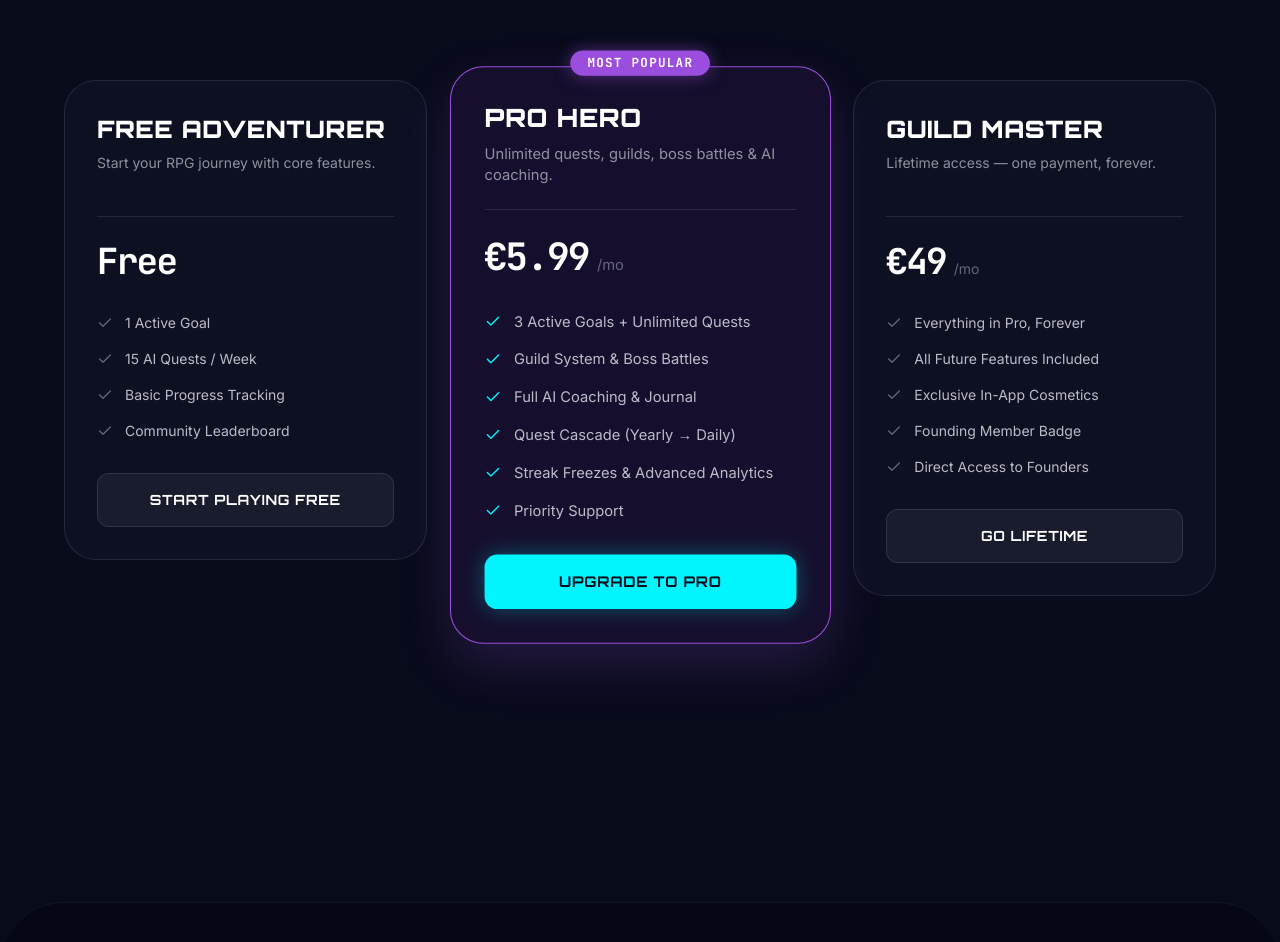
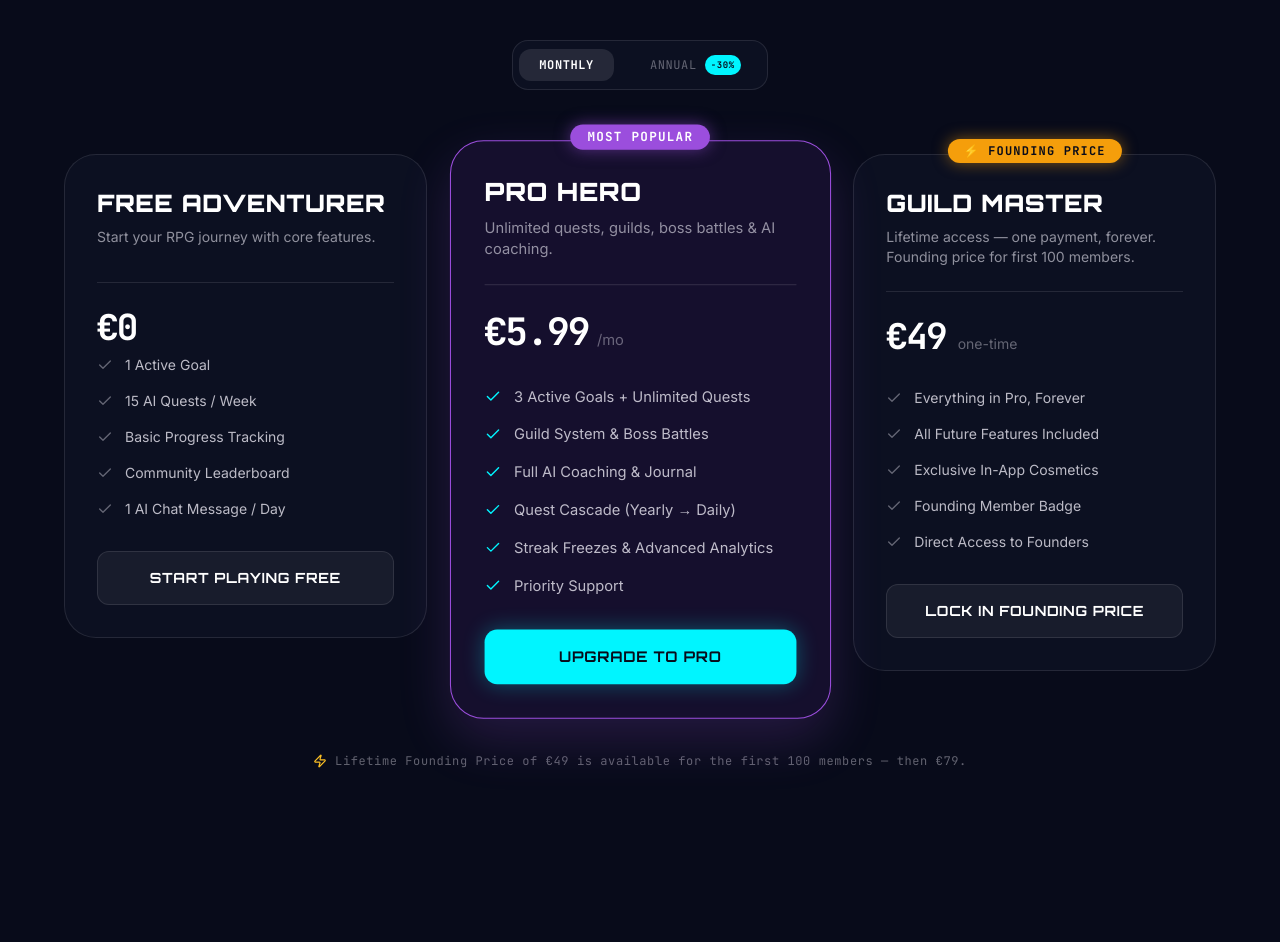
Before and after one commit to nikita-bg/xplife, a Next.js app: page /en in a window 1280 px wide. Shown: the part 6600-7542 px from the top of the page. Built offline with nearby package versions, Linux system fonts and the light colour scheme.

Commit message:
feat: Add new Pricing component and initial internationalization message files with comprehensive English strings.

```diff
--- a/messages/en.json
+++ b/messages/en.json
@@ -775,16 +775,24 @@
       "title": "Select Your",
       "titleHighlight": "Class",
       "description": "No credit card needed. Start free. Upgrade anytime.",
+      "monthly": "Monthly",
+      "annual": "Annual",
+      "popularBadge": "Most Popular",
+      "annualBadge": "Best Value",
+      "foundingBadge": "⚡ Founding Price",
+      "foundingNote": "Lifetime Founding Price of €49 is available for the first 100 members — then €79.",
       "freeName": "Free Adventurer",
-      "freePrice": "Free",
+      "freePrice": "€0",
       "freeDesc": "Start your RPG journey with core features.",
       "freeF1": "1 Active Goal",
       "freeF2": "15 AI Quests / Week",
       "freeF3": "Basic Progress Tracking",
       "freeF4": "Community Leaderboard",
+      "freeF5": "1 AI Chat Message / Day",
       "freeCta": "Start Playing Free",
       "proName": "Pro Hero",
       "proPrice": "€5.99",
+      "proAnnualPrice": "€4.17",
       "proDesc": "Unlimited quests, guilds, boss battles & AI coaching.",
       "proF1": "3 Active Goals + Unlimited Quests",
       "proF2": "Guild System & Boss Battles",
@@ -793,15 +801,16 @@
       "proF5": "Streak Freezes & Advanced Analytics",
       "proF6": "Priority Support",
       "proCta": "Upgrade to Pro",
+      "proCtaAnnual": "Get Annual — Save 30%",
       "lifeName": "Guild Master",
       "lifePrice": "€49",
-      "lifeDesc": "Lifetime access — one payment, forever.",
+      "lifeDesc": "Lifetime access — one payment, forever. Founding price for first 100 members.",
       "lifeF1": "Everything in Pro, Forever",
       "lifeF2": "All Future Features Included",
       "lifeF3": "Exclusive In-App Cosmetics",
       "lifeF4": "Founding Member Badge",
       "lifeF5": "Direct Access to Founders",
-      "lifeCta": "Go Lifetime"
+      "lifeCta": "Lock In Founding Price"
     }
   },
   "pricing": {
--- a/messages/es.json
+++ b/messages/es.json
@@ -772,19 +772,27 @@
     },
     "pricing": {
       "subtitle": "Elige Tu Camino",
-      "title": "Selecciona Tu",
+      "title": "Selecciona tu",
       "titleHighlight": "Clase",
-      "description": "Sin tarjeta de crédito. Empieza gratis. Mejora cuando quieras.",
+      "description": "Sin tarjeta de crédito. Empieza gratis. Actualiza cuando quieras.",
+      "monthly": "Mensual",
+      "annual": "Anual",
+      "popularBadge": "Más Popular",
+      "annualBadge": "Mejor Valor",
+      "foundingBadge": "⚡ Precio Fundador",
+      "foundingNote": "El precio fundador de €49 está disponible para los primeros 100 miembros — luego €79.",
       "freeName": "Aventurero Gratis",
-      "freePrice": "Gratis",
+      "freePrice": "€0",
       "freeDesc": "Empieza tu viaje RPG con funciones básicas.",
       "freeF1": "1 Objetivo Activo",
       "freeF2": "15 Misiones IA / Semana",
       "freeF3": "Seguimiento Básico",
       "freeF4": "Clasificación Comunitaria",
+      "freeF5": "1 Mensaje de Chat IA / Día",
       "freeCta": "Empieza Gratis",
       "proName": "Héroe Pro",
       "proPrice": "€5.99",
+      "proAnnualPrice": "€4.17",
       "proDesc": "Misiones ilimitadas, gremios, batallas y coaching IA.",
       "proF1": "3 Objetivos + Misiones Ilimitadas",
       "proF2": "Gremios & Batallas de Jefe",
@@ -793,15 +801,16 @@
       "proF5": "Congelación de Rachas & Análisis Avanzado",
       "proF6": "Soporte Prioritario",
       "proCta": "Mejorar a Pro",
+      "proCtaAnnual": "Anual — Ahorra 30%",
       "lifeName": "Maestro de Gremio",
       "lifePrice": "€49",
-      "lifeDesc": "Acceso de por vida — un pago, para siempre.",
+      "lifeDesc": "Acceso de por vida — un pago, para siempre. Precio fundador para los primeros 100 miembros.",
       "lifeF1": "Todo en Pro, Para Siempre",
       "lifeF2": "Todas las Funciones Futuras",
       "lifeF3": "Cosméticos Exclusivos",
       "lifeF4": "Insignia de Fundador",
       "lifeF5": "Acceso Directo a Fundadores",
-      "lifeCta": "Ir Vitalicio"
+      "lifeCta": "Asegurar Precio Fundador"
     }
   },
   "pricing": {
--- a/messages/ja.json
+++ b/messages/ja.json
@@ -775,16 +775,24 @@
       "title": "あなたの",
       "titleHighlight": "クラス",
       "description": "クレジットカード不要。無料で始めましょう。いつでもアップグレード可能。",
+      "monthly": "月払い",
+      "annual": "年払い",
+      "popularBadge": "最も人気",
+      "annualBadge": "最もお得",
+      "foundingBadge": "⚡ 創設者価格",
+      "foundingNote": "€49の創設者価格は最初の100名のみ — その後は€79になります。",
       "freeName": "無料冒険家",
-      "freePrice": "無料",
+      "freePrice": "€0",
       "freeDesc": "基本機能でRPGの旅を始めましょう。",
       "freeF1": "アクティブ目標 1つ",
       "freeF2": "週15 AIクエスト",
       "freeF3": "基本進捗トラッキング",
       "freeF4": "コミュニティリーダーボード",
+      "freeF5": "AIチャット 1日1メッセージ",
       "freeCta": "無料で始める",
       "proName": "プロヒーロー",
       "proPrice": "€5.99",
+      "proAnnualPrice": "€4.17",
       "proDesc": "無制限クエスト、ギルド、ボスバトル＆AIコーチング。",
       "proF1": "3目標 + 無制限クエスト",
       "proF2": "ギルド＆ボスバトル",
@@ -793,15 +801,16 @@
       "proF5": "連続記録凍結＆高度分析",
       "proF6": "優先サポート",
       "proCta": "プロにアップグレード",
+      "proCtaAnnual": "年払いで30%オフ",
       "lifeName": "ギルドマスター",
       "lifePrice": "€49",
-      "lifeDesc": "永久アクセス — 一回の支払いで永遠に。",
+      "lifeDesc": "永久アクセス — 一回の支払いで永遠に。最初の100名の創設者価格。",
       "lifeF1": "プロのすべて、永遠に",
       "lifeF2": "将来のすべての機能を含む",
       "lifeF3": "限定コスメティクス",
       "lifeF4": "創設メンバーバッジ",
       "lifeF5": "創設者への直接アクセス",
-      "lifeCta": "ライフタイムを取得"
+      "lifeCta": "創設者価格を確保する"
     }
   },
   "pricing": {
--- a/messages/zh.json
+++ b/messages/zh.json
@@ -775,16 +775,24 @@
       "title": "选择您的",
       "titleHighlight": "职业",
       "description": "无需信用卡。免费开始。随时升级。",
+      "monthly": "月付",
+      "annual": "年付",
+      "popularBadge": "最受欢迎",
+      "annualBadge": "最超值",
+      "foundingBadge": "⚡ 创始价格",
+      "foundingNote": "€49的创始价格仅限前100名会员 — 之后将涨价至€79。",
       "freeName": "免费冒险家",
-      "freePrice": "免费",
+      "freePrice": "€0",
       "freeDesc": "用基本功能开始你的RPG旅程。",
       "freeF1": "1个活跃目标",
       "freeF2": "每周15个AI任务",
       "freeF3": "基本进度追踪",
       "freeF4": "社区排行榜",
+      "freeF5": "每日1条AI聊天消息",
       "freeCta": "免费开始",
       "proName": "专业英雄",
       "proPrice": "€5.99",
+      "proAnnualPrice": "€4.17",
       "proDesc": "无限任务、公会、首领战和AI辅导。",
       "proF1": "3个目标 + 无限任务",
       "proF2": "公会和首领战",
@@ -793,15 +801,16 @@
       "proF5": "连胜冻结和高级分析",
       "proF6": "优先支持",
       "proCta": "升级到专业版",
+      "proCtaAnnual": "获取年付 — 节省30%",
       "lifeName": "公会大师",
       "lifePrice": "€49",
-      "lifeDesc": "终身访问 — 一次付费，永远拥有。",
+      "lifeDesc": "终身访问 — 一次付费，永远拥有。前100名会员的创始价格。",
       "lifeF1": "专业版所有功能，永久享有",
       "lifeF2": "包含所有未来功能",
       "lifeF3": "独家装饰",
       "lifeF4": "创始会员徽章",
       "lifeF5": "直接联系创始人",
-      "lifeCta": "获取终身版"
+      "lifeCta": "锁定创始价格"
     }
   },
   "pricing": {
--- a/src/components/landing/Pricing.tsx
+++ b/src/components/landing/Pricing.tsx
@@ -1,9 +1,9 @@
 'use client';
 
-import React, { useLayoutEffect, useRef } from 'react';
+import React, { useLayoutEffect, useRef, useState } from 'react';
 import gsap from 'gsap';
 import { ScrollTrigger } from 'gsap/ScrollTrigger';
-import { Check } from 'lucide-react';
+import { Check, Zap } from 'lucide-react';
 import { useTranslations } from 'next-intl';
 
 gsap.registerPlugin(ScrollTrigger);
@@ -11,26 +11,60 @@ gsap.registerPlugin(ScrollTrigger);
 interface PricingCardProps {
     title: string;
     price: string;
+    annualPrice?: string;
+    period?: string;
+    annualNote?: string;
     desc: string;
     features: string[];
     highlighted: boolean;
     cta: string;
+    badge?: string;
+    badgeColor?: string;
+    isAnnual?: boolean;
+    ctaHref?: string;
 }
 
-const PricingCard = ({ title, price, desc, features, highlighted, cta }: PricingCardProps) => {
+const PricingCard = ({ title, price, annualPrice, desc, features, highlighted, cta, badge, badgeColor = 'tertiary', isAnnual }: PricingCardProps) => {
+    const displayPrice = isAnnual && annualPrice ? annualPrice : price;
+    const isLifetime = !annualPrice && price !== 'Free' && price !== '€0';
+
     return (
-        <div className={`pricing-card relative flex flex-col p-8 rounded-[2rem] border ${highlighted ? 'border-tertiary bg-[#150F2D] scale-105 z-10 shadow-[0_20px_50px_rgba(155,78,221,0.2)]' : 'border-white/10 bg-[#0C1021] z-0'} transition-transform duration-500`}>
-            {highlighted && (
-                <div className="absolute -top-4 left-1/2 -translate-x-1/2 bg-tertiary text-white font-data text-xs px-4 py-1 rounded-full uppercase tracking-widest font-bold shadow-[0_0_15px_rgba(155,78,221,0.5)]">
-                    Most Popular
+        <div className={`pricing-card relative flex flex-col p-8 rounded-[2rem] border ${highlighted
+            ? 'border-tertiary bg-[#150F2D] scale-105 z-10 shadow-[0_20px_50px_rgba(155,78,221,0.2)]'
+            : 'border-white/10 bg-[#0C1021] z-0'
+            } transition-transform duration-500`}>
+
+            {badge && (
+                <div className={`absolute -top-4 left-1/2 -translate-x-1/2 font-data text-xs px-4 py-1 rounded-full uppercase tracking-widest font-bold whitespace-nowrap
+                    ${badgeColor === 'tertiary' ? 'bg-tertiary text-white shadow-[0_0_15px_rgba(155,78,221,0.5)]' : ''}
+                    ${badgeColor === 'accent' ? 'bg-accent text-background shadow-[0_0_15px_rgba(0,245,255,0.4)]' : ''}
+                    ${badgeColor === 'amber' ? 'bg-amber-500 text-background shadow-[0_0_15px_rgba(245,158,11,0.5)]' : ''}
+                `}>
+                    {badge}
                 </div>
             )}
+
             <h3 className="font-heading font-black text-2xl uppercase text-white mb-2 tracking-wide">{title}</h3>
-            <p className="text-ghost/60 font-sans text-sm mb-6 pb-6 border-b border-white/10 h-16">{desc}</p>
-            <div className="mb-8">
-                <span className="font-data text-4xl text-white font-bold tracking-tighter">{price}</span>
-                {price !== 'Custom' && price !== 'Free' && price !== '$0' && <span className="text-ghost/40 text-sm ml-2">/mo</span>}
+            <p className="text-ghost/60 font-sans text-sm mb-6 pb-6 border-b border-white/10 min-h-[3.5rem]">{desc}</p>
+
+            <div className="mb-2">
+                <span className="font-data text-4xl text-white font-bold tracking-tighter">{displayPrice}</span>
+                {!isLifetime && displayPrice !== 'Free' && displayPrice !== '€0' && (
+                    <span className="text-ghost/40 text-sm ml-2">{isAnnual ? '/mo' : '/mo'}</span>
+                )}
+                {isLifetime && <span className="text-ghost/40 text-sm ml-2"> one-time</span>}
             </div>
+
+            {isAnnual && annualPrice && (
+                <div className="mb-6 flex items-center gap-2">
+                    <span className="font-data text-xs text-accent bg-accent/10 border border-accent/20 px-2 py-0.5 rounded-full">
+                        Save 30% — billed annually
+                    </span>
+                </div>
+            )}
+            {!isAnnual && annualPrice && <div className="mb-6" />}
+            {isLifetime && <div className="mb-6" />}
+
             <ul className="flex-grow space-y-4 mb-8">
                 {features.map((feature, i) => (
                     <li key={i} className="flex items-start gap-3 text-sm text-ghost/80 font-sans">
@@ -39,8 +73,12 @@ const PricingCard = ({ title, price, desc, features, highlighted, cta }: Pricing
                     </li>
                 ))}
             </ul>
-            <button className={`btn-magnetic w-full py-4 rounded-xl font-heading font-bold uppercase tracking-wider text-sm ${highlighted ? 'bg-accent text-primary shadow-[0_0_20px_rgba(0,245,255,0.3)] hover:shadow-[0_0_30px_rgba(0,245,255,0.5)]' : 'bg-white/5 text-white hover:bg-white/10 border border-white/10'}`}>
-                <span className={highlighted ? "bg-slider bg-white/20" : ""}></span>
+
+            <button className={`btn-magnetic w-full py-4 rounded-xl font-heading font-bold uppercase tracking-wider text-sm ${highlighted
+                ? 'bg-accent text-primary shadow-[0_0_20px_rgba(0,245,255,0.3)] hover:shadow-[0_0_30px_rgba(0,245,255,0.5)]'
+                : 'bg-white/5 text-white hover:bg-white/10 border border-white/10'
+                }`}>
+                <span className={highlighted ? 'bg-slider bg-white/20' : ''}></span>
                 <span className="btn-content">{cta}</span>
             </button>
         </div>
@@ -50,6 +88,7 @@ const PricingCard = ({ title, price, desc, features, highlighted, cta }: Pricing
 const Pricing = () => {
     const containerRef = useRef<HTMLElement>(null);
     const t = useTranslations('landing.pricing');
+    const [isAnnual, setIsAnnual] = useState(false);
 
     useLayoutEffect(() => {
         const ctx = gsap.context(() => {
@@ -67,18 +106,78 @@ const Pricing = () => {
     return (
         <section ref={containerRef} id="pricing" className="w-full py-32 md:py-48 px-6 bg-background relative z-10">
             <div className="max-w-7xl mx-auto">
-                <div className="text-center mb-20">
+                <div className="text-center mb-16">
                     <h2 className="font-heading font-black text-4xl md:text-5xl lg:text-6xl text-ghost uppercase tracking-tight mb-6">
                         {t('title')} <span className="text-accent">{t('titleHighlight')}</span>
                     </h2>
-                    <p className="font-sans text-lg text-ghost/60 max-w-2xl mx-auto">
+                    <p className="font-sans text-lg text-ghost/60 max-w-2xl mx-auto mb-10">
                         {t('description')}
                     </p>
+
+                    {/* Billing Toggle */}
+                    <div className="inline-flex items-center gap-4 bg-[#0C1021] border border-white/10 rounded-2xl p-1.5">
+                        <button
+                            onClick={() => setIsAnnual(false)}
+                            className={`px-5 py-2 rounded-xl font-data text-xs uppercase tracking-wider transition-all ${!isAnnual ? 'bg-white/10 text-white font-bold' : 'text-ghost/40 hover:text-ghost/60'}`}
+                        >
+                            {t('monthly')}
+                        </button>
+                        <button
+                            onClick={() => setIsAnnual(true)}
+                            className={`px-5 py-2 rounded-xl font-data text-xs uppercase tracking-wider transition-all flex items-center gap-2 ${isAnnual ? 'bg-accent/20 text-accent font-bold border border-accent/30' : 'text-ghost/40 hover:text-ghost/60'}`}
+                        >
+                            {t('annual')}
+                            <span className="bg-accent text-background text-[9px] px-1.5 py-0.5 rounded-full font-bold">-30%</span>
+                        </button>
+                    </div>
                 </div>
+
                 <div className="grid grid-cols-1 md:grid-cols-3 gap-8 items-start relative max-w-6xl mx-auto">
-                    <PricingCard title={t('freeName')} price={t('freePrice')} desc={t('freeDesc')} features={[t('freeF1'), t('freeF2'), t('freeF3'), t('freeF4')]} cta={t('freeCta')} highlighted={false} />
-                    <PricingCard title={t('proName')} price={t('proPrice')} desc={t('proDesc')} features={[t('proF1'), t('proF2'), t('proF3'), t('proF4'), t('proF5'), t('proF6')]} cta={t('proCta')} highlighted={true} />
-                    <PricingCard title={t('lifeName')} price={t('lifePrice')} desc={t('lifeDesc')} features={[t('lifeF1'), t('lifeF2'), t('lifeF3'), t('lifeF4'), t('lifeF5')]} cta={t('lifeCta')} highlighted={false} />
+                    {/* Free */}
+                    <PricingCard
+                        title={t('freeName')}
+                        price={t('freePrice')}
+                        desc={t('freeDesc')}
+                        features={[t('freeF1'), t('freeF2'), t('freeF3'), t('freeF4'), t('freeF5')]}
+                        cta={t('freeCta')}
+                        highlighted={false}
+                        isAnnual={isAnnual}
+                    />
+
+                    {/* Pro — highlighted */}
+                    <PricingCard
+                        title={t('proName')}
+                        price={t('proPrice')}
+                        annualPrice={t('proAnnualPrice')}
+                        desc={t('proDesc')}
+                        features={[t('proF1'), t('proF2'), t('proF3'), t('proF4'), t('proF5'), t('proF6')]}
+                        cta={isAnnual ? t('proCtaAnnual') : t('proCta')}
+                        highlighted={true}
+                        badge={isAnnual ? t('annualBadge') : t('popularBadge')}
+                        badgeColor="tertiary"
+                        isAnnual={isAnnual}
+                    />
+
+                    {/* Lifetime */}
+                    <PricingCard
+                        title={t('lifeName')}
+                        price={t('lifePrice')}
+                        desc={t('lifeDesc')}
+                        features={[t('lifeF1'), t('lifeF2'), t('lifeF3'), t('lifeF4'), t('lifeF5')]}
+                        cta={t('lifeCta')}
+                        highlighted={false}
+                        badge={t('foundingBadge')}
+                        badgeColor="amber"
+                        isAnnual={isAnnual}
+                    />
+                </div>
+
+                {/* Founding Price note */}
+                <div className="text-center mt-12 flex items-center justify-center gap-2">
+                    <Zap size={14} className="text-amber-400" />
+                    <p className="font-data text-xs text-ghost/40 tracking-wider">
+                        {t('foundingNote')}
+                    </p>
                 </div>
             </div>
         </section>
```
Also changed, not shown: messages/bg.json.
